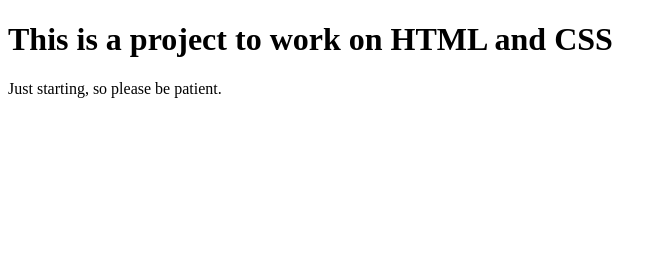
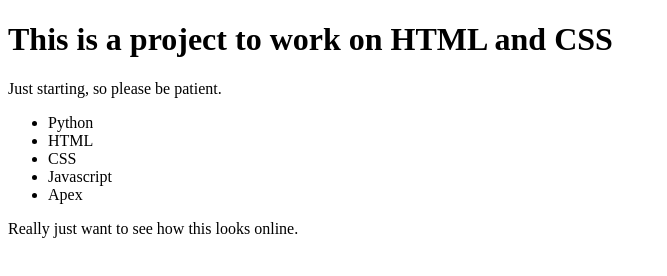
Before and after one commit to awesome-bill/git_practice, a plain HTML site: page index.html in a window 1280 px wide. Shown: the whole page, without its empty margins (0-667 px from the left). Drawn offline with Linux system fonts and the light colour scheme.

```diff
--- a/index.html
+++ b/index.html
@@ -3,4 +3,15 @@
     <header><title>Test Website</title></header>
         <h1>This is a project to work on HTML and CSS</h1>
         <p>Just starting, so please be patient.</p>
+        <div>
+            <ul>
+                <li>Python</li>
+                <li>HTML</li>
+                <li>CSS</li>
+                <li>Javascript</li>
+                <li>Apex</li>
+            </ul>
+        </div>
+
+        <dix>Really just want to see how this looks online.</dix>
 </body>
```
